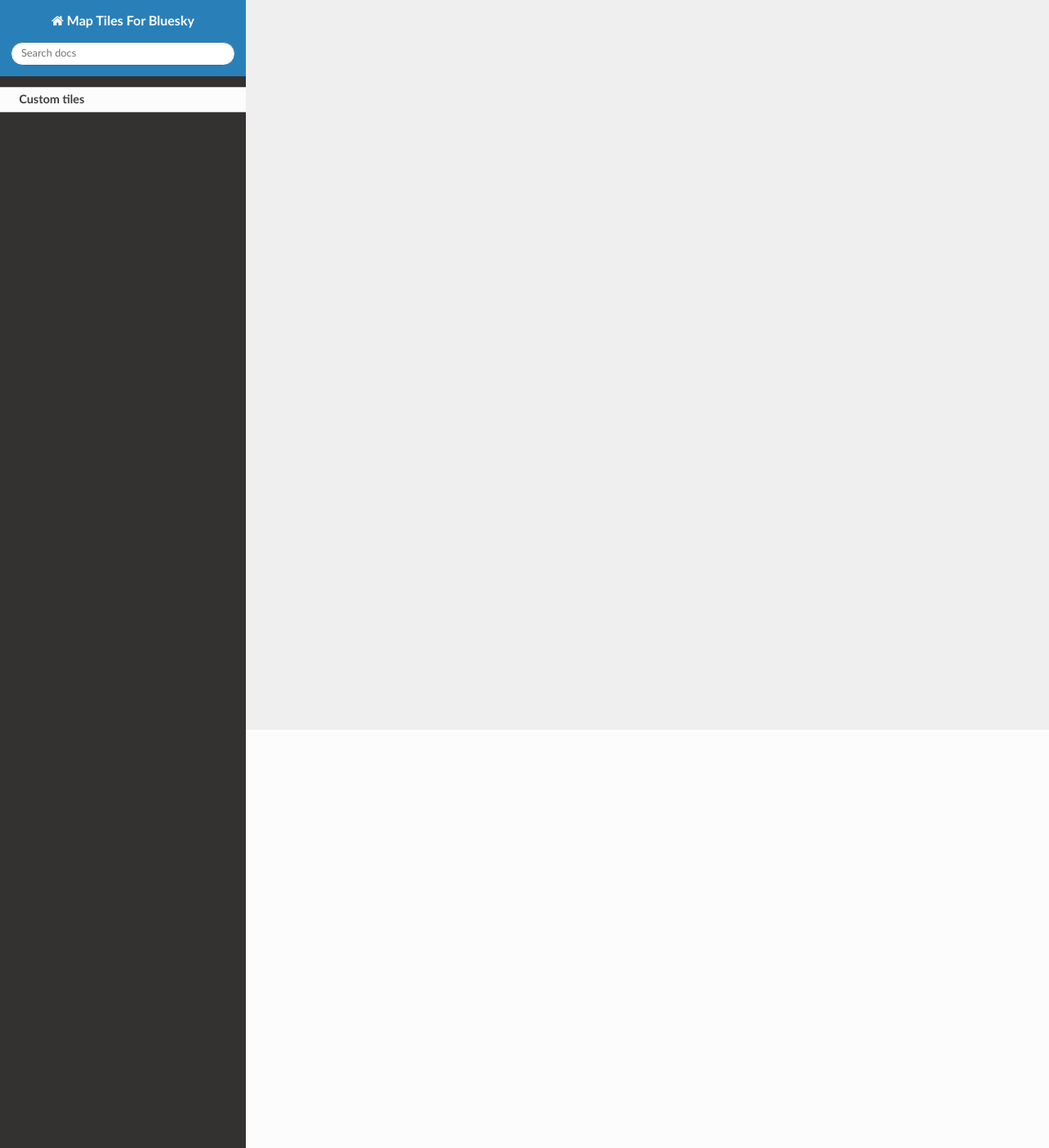
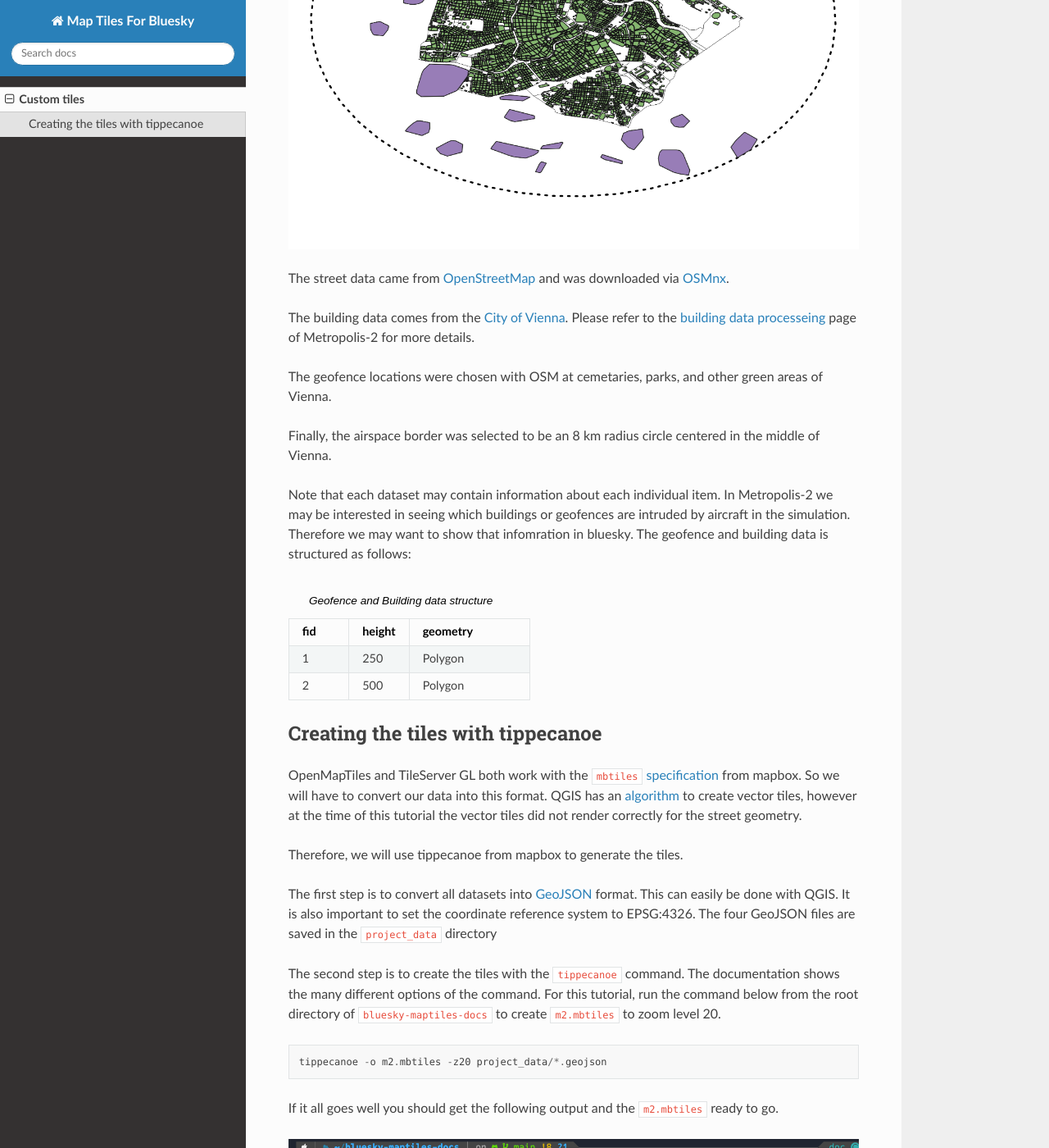
Before and after one commit to Metropolis-2/bluesky-maptiles-docs, a Sphinx documentation site: the page built from docs/source/tiles.rst, in a window 1280 px wide and 1400 px high, scrolled down 510 px. Shown: the whole window at 82% size. Built offline with Sphinx 7.4.7 and the Read the Docs theme 2.0.0, drawn with Linux system fonts in a browser that asks for light colours; some of the changed text lies outside the part shown.

Commit message:
custom tile update

```diff
--- a/docs/source/tiles.rst
+++ b/docs/source/tiles.rst
@@ -1,2 +1,66 @@
 Custom tiles
 ===================================
+
+The goal of this section will be to show how to create an :code:`mbtiles` file from Metropolis-2 Data.
+At the end we will get a nice `Slippy Map <https://wiki.openstreetmap.org/wiki/Slippy_Map>`_ that we can
+show in BlueSky. Read this MapTiler `article <https://www.maptiler.com/google-maps-coordinates-tile-bounds-projection/#3/15.00/50.00>`_
+for more information about zoomable maps.
+
+.. image:: ../images/m2_data.png
+   :width: 900
+
+The street data came from `OpenStreetMap <https://www.openstreetmap.org/>`_ and
+was downloaded via `OSMnx <https://github.com/gboeing/osmnx>`_.
+
+The building data comes from the `City of Vienna <https://www.wien.gv.at/english/>`_.
+Please refer to the `building data processeing <https://github.com/Metropolis-2/building-data-processing>`_
+page of Metropolis-2 for more details.
+
+The geofence locations were chosen with OSM at cemetaries, parks, and other green areas of Vienna.
+
+Finally, the airspace border was selected to be an 8 km radius circle centered in the middle of Vienna.
+
+Note that each dataset may contain information about each individual item. In Metropolis-2 we may be
+interested in seeing which buildings or geofences are intruded by aircraft in the simulation. Therefore
+we may want to show that infomration in bluesky. The geofence and building data is structured as follows:
+
+.. list-table:: Geofence and Building data structure
+   :widths: 25 25 50
+   :header-rows: 1
+
+   * - fid
+     - height
+     - geometry
+   * - 1
+     - 250
+     - Polygon
+   * - 2
+     - 500
+     - Polygon
+
+
+Creating the tiles with tippecanoe
+----------------------------------
+OpenMapTiles and TileServer GL both work with the :code:`mbtiles` `specification <https://docs.mapbox.com/help/glossary/mbtiles/#:~:text=MBTiles%20is%20a%20file%20format,from%20many%20different%20data%20sources.>`_ from mapbox.
+So we will have to convert our data into this format. QGIS has an `algorithm <https://docs.qgis.org/3.16/en/docs/user_manual/processing_algs/qgis/vectortiles.html?highlight=xyz%20tiles>`_ to create vector tiles, however at the
+time of this tutorial the vector tiles did not render correctly for the street geometry.
+
+Therefore, we will use tippecanoe from mapbox to generate the tiles.
+
+The first step is to convert all datasets into `GeoJSON <https://geojson.org/>`_ format.
+This can easily be done with QGIS. It is also important to set the coordinate reference system to EPSG:4326.
+The four GeoJSON files are saved in the :code:`project_data` directory
+
+The second step is to create the tiles with the :code:`tippecanoe` command.
+The documentation shows the many different options of the command.
+For this tutorial, run the command below from the root directory of :code:`bluesky-maptiles-docs`
+to create :code:`m2.mbtiles` to zoom level 20.
+
+.. code-block::
+
+   tippecanoe -o m2.mbtiles -z20 project_data/*.geojson
+
+If it all goes well you should get the following output and the :code:`m2.mbtiles` ready to go.
+
+.. image:: ../images/tippecanoe.png
+   :width: 900
```
Also changed, not shown: docs/images/m2_data.png (added), docs/images/tippecanoe.png (added), 5 other files.
